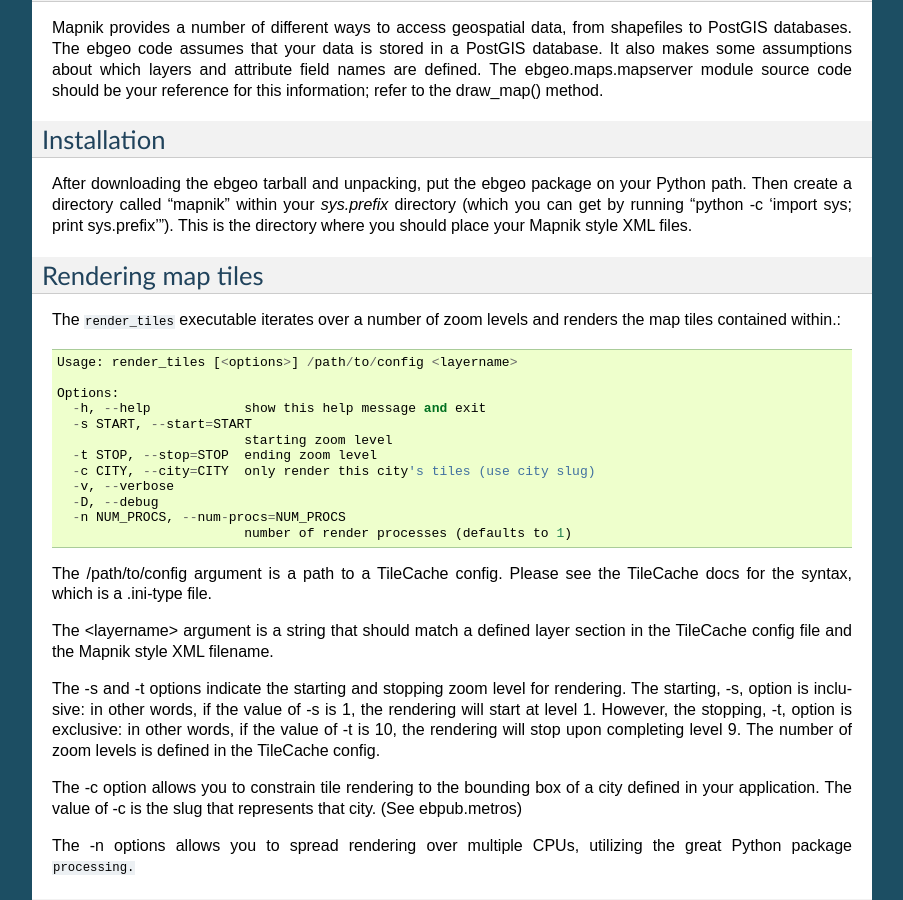
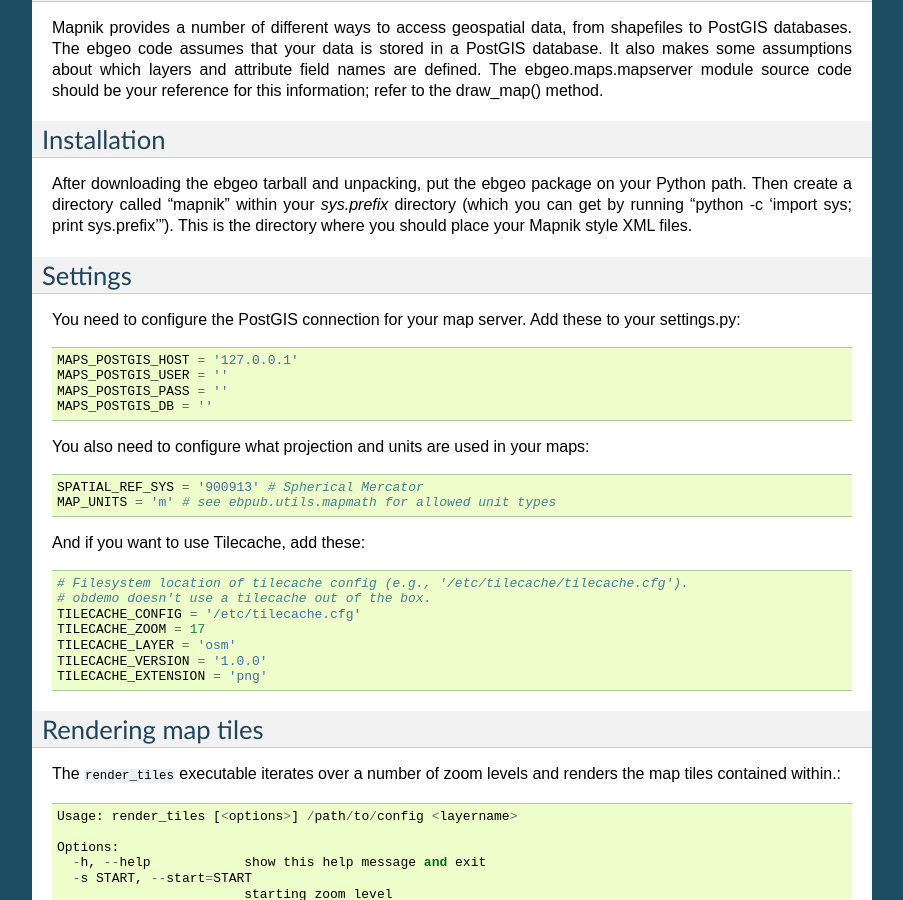
Before and after one commit to openplans/openblock-extras, a Sphinx documentation site: the page built from docs/ebgeo.rst, in a window 1280 px wide and 900 px high, scrolled down 615 px. Shown: the whole window, without its empty margins (198-1101 px from the left). Built offline with Sphinx 7.4.7, drawn with Linux system fonts in a browser that asks for light colours.

Commit message:
Document settings for ebgeo (moved from ebpub.settings_default)

```diff
--- a/docs/ebgeo.rst
+++ b/docs/ebgeo.rst
@@ -62,6 +62,35 @@ on your Python path. Then create a directory called "mapnik" within your
 "python -c 'import sys; print sys.prefix'"). This is the directory where
 you should place your Mapnik style XML files.
 
+
+Settings
+========
+
+You need to configure the PostGIS connection for your map server.
+Add these to your settings.py::
+
+  MAPS_POSTGIS_HOST = '127.0.0.1'
+  MAPS_POSTGIS_USER = ''
+  MAPS_POSTGIS_PASS = ''
+  MAPS_POSTGIS_DB = ''
+
+You also need to configure what projection and units are used in your
+maps::
+
+  SPATIAL_REF_SYS = '900913' # Spherical Mercator
+  MAP_UNITS = 'm' # see ebpub.utils.mapmath for allowed unit types
+
+And if you want to use Tilecache, add these::
+
+  # Filesystem location of tilecache config (e.g., '/etc/tilecache/tilecache.cfg').
+  # obdemo doesn't use a tilecache out of the box.
+  TILECACHE_CONFIG = '/etc/tilecache.cfg'
+  TILECACHE_ZOOM = 17
+  TILECACHE_LAYER = 'osm'
+  TILECACHE_VERSION = '1.0.0'
+  TILECACHE_EXTENSION = 'png'
+
+
 Rendering map tiles
 ===================
 
```
